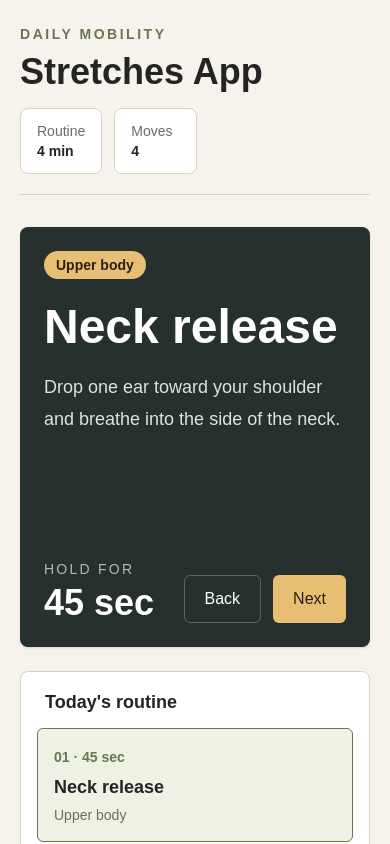
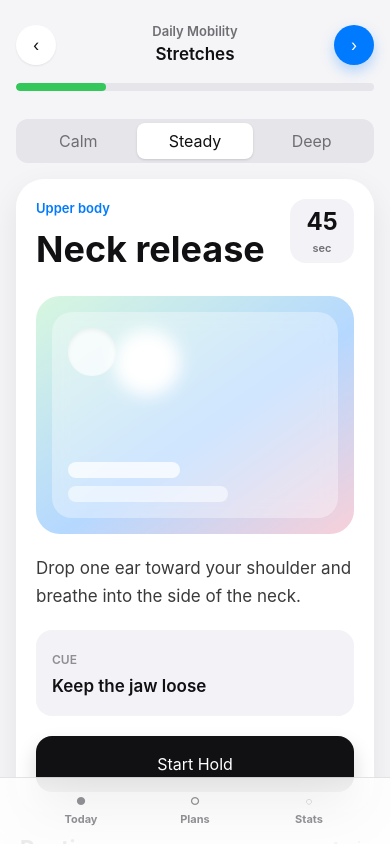
Before and after one commit to AislinnNaoimh/stretches-app, a Next.js app: page / in a window 390 px wide. Shown: the top 844 px of the page. Built offline with nearby package versions, Linux system fonts and the light colour scheme.

Commit message:
Make app mobile-first

```diff
--- a/src/app/globals.css
+++ b/src/app/globals.css
@@ -2,7 +2,7 @@
 
 :root {
   color-scheme: light;
-  background: #f6f3ed;
+  background: #f5f5f7;
 }
 
 * {
@@ -16,9 +16,25 @@ html {
 body {
   min-height: 100%;
   margin: 0;
-  font-family: Arial, Helvetica, sans-serif;
+  font-family: -apple-system, BlinkMacSystemFont, "SF Pro Text", "Segoe UI", sans-serif;
+  -webkit-font-smoothing: antialiased;
+  text-rendering: optimizeLegibility;
 }
 
 button {
   font: inherit;
+  -webkit-tap-highlight-color: transparent;
 }
+
+.ios-tab {
+  display: flex;
+  min-height: 48px;
+  flex-direction: column;
+  align-items: center;
+  justify-content: center;
+  gap: 2px;
+  border-radius: 14px;
+  color: #8e8e93;
+  font-size: 11px;
+  font-weight: 700;
+}
--- a/src/app/layout.tsx
+++ b/src/app/layout.tsx
@@ -1,9 +1,19 @@
-import type { Metadata } from "next";
+import type { Metadata, Viewport } from "next";
 import "./globals.css";
 
 export const metadata: Metadata = {
   title: "Stretches App",
-  description: "A focused stretch routine planner built with Next.js."
+  description: "A focused stretch routine planner built with Next.js.",
+  appleWebApp: {
+    capable: true,
+    statusBarStyle: "default",
+    title: "Stretches"
+  }
+};
+
+export const viewport: Viewport = {
+  themeColor: "#f5f5f7",
+  viewportFit: "cover"
 };
 
 export default function RootLayout({
--- a/src/app/page.tsx
+++ b/src/app/page.tsx
@@ -5,142 +5,196 @@ import { useMemo, useState } from "react";
 type Stretch = {
   name: string;
   area: string;
-  duration: string;
+  duration: number;
   note: string;
+  cue: string;
 };
 
 const stretches: Stretch[] = [
   {
     name: "Neck release",
     area: "Upper body",
-    duration: "45 sec",
-    note: "Drop one ear toward your shoulder and breathe into the side of the neck."
+    duration: 45,
+    note: "Drop one ear toward your shoulder and breathe into the side of the neck.",
+    cue: "Keep the jaw loose"
   },
   {
     name: "Chest opener",
     area: "Posture",
-    duration: "60 sec",
-    note: "Interlace fingers behind your back, lift the chest, and keep the ribs soft."
+    duration: 60,
+    note: "Interlace fingers behind your back, lift the chest, and keep the ribs soft.",
+    cue: "Breathe into the ribs"
   },
   {
     name: "Hip flexor lunge",
     area: "Hips",
-    duration: "75 sec",
-    note: "Tuck the pelvis gently and shift forward until the front of the hip opens."
+    duration: 75,
+    note: "Tuck the pelvis gently and shift forward until the front of the hip opens.",
+    cue: "Glute on, ribs down"
   },
   {
     name: "Hamstring fold",
     area: "Legs",
-    duration: "60 sec",
-    note: "Hinge from the hips with a long spine and keep a small bend in the knee."
+    duration: 60,
+    note: "Hinge from the hips with a long spine and keep a small bend in the knee.",
+    cue: "Reach through the heel"
   }
 ];
 
 export default function Home() {
   const [activeIndex, setActiveIndex] = useState(0);
+  const [pace, setPace] = useState<"calm" | "steady" | "deep">("steady");
   const activeStretch = stretches[activeIndex];
 
   const routineLength = useMemo(
-    () => stretches.reduce((total, stretch) => total + Number.parseInt(stretch.duration, 10), 0),
+    () => stretches.reduce((total, stretch) => total + stretch.duration, 0),
     []
   );
+  const progress = ((activeIndex + 1) / stretches.length) * 100;
 
   return (
-    <main className="min-h-screen bg-[#f6f3ed] text-[#242424]">
-      <section className="mx-auto flex min-h-screen w-full max-w-6xl flex-col gap-8 px-5 py-6 sm:px-8 lg:px-10">
-        <header className="flex flex-wrap items-center justify-between gap-4 border-b border-[#d8d1c4] pb-5">
-          <div>
-            <p className="text-sm font-semibold uppercase tracking-[0.18em] text-[#6a7651]">
-              Daily mobility
-            </p>
-            <h1 className="mt-2 text-4xl font-bold tracking-normal sm:text-5xl">
-              Stretches App
-            </h1>
+    <main className="min-h-screen bg-[#f5f5f7] text-[#111113]">
+      <section className="mx-auto flex min-h-screen w-full max-w-md flex-col px-4 pb-[calc(92px+env(safe-area-inset-bottom))] pt-[calc(14px+env(safe-area-inset-top))] sm:max-w-lg">
+        <header className="sticky top-0 z-10 -mx-4 bg-[#f5f5f7]/85 px-4 pb-3 pt-[calc(8px+env(safe-area-inset-top))] backdrop-blur-xl">
+          <div className="flex items-center justify-between">
+            <button
+              aria-label="Previous stretch"
+              className="grid h-10 w-10 place-items-center rounded-full bg-white text-2xl font-medium shadow-[0_1px_2px_rgba(0,0,0,0.08)]"
+              onClick={() =>
+                setActiveIndex((current) => (current === 0 ? stretches.length - 1 : current - 1))
+              }
+              type="button"
+            >
+              ‹
+            </button>
+            <div className="text-center">
+              <p className="text-[13px] font-semibold text-[#6e6e73]">Daily Mobility</p>
+              <h1 className="text-[17px] font-semibold">Stretches</h1>
             </div>
-          <div className="grid grid-cols-2 gap-3 text-sm">
-            <div className="rounded-lg border border-[#d8d1c4] bg-white px-4 py-3">
-              <span className="block text-[#6f6b63]">Routine</span>
-              <strong>{Math.round(routineLength / 60)} min</strong>
+            <button
+              aria-label="Next stretch"
+              className="grid h-10 w-10 place-items-center rounded-full bg-[#007aff] text-2xl font-medium text-white shadow-[0_6px_14px_rgba(0,122,255,0.28)]"
+              onClick={() =>
+                setActiveIndex((current) => (current === stretches.length - 1 ? 0 : current + 1))
+              }
+              type="button"
+            >
+              ›
+            </button>
           </div>
-            <div className="rounded-lg border border-[#d8d1c4] bg-white px-4 py-3">
-              <span className="block text-[#6f6b63]">Moves</span>
-              <strong>{stretches.length}</strong>
-            </div>
+          <div className="mt-4 h-2 overflow-hidden rounded-full bg-[#e5e5ea]">
+            <div
+              className="h-full rounded-full bg-[#34c759] transition-all duration-300"
+              style={{ width: `${progress}%` }}
+            />
           </div>
         </header>
 
-        <div className="grid flex-1 gap-6 lg:grid-cols-[1fr_360px]">
-          <section className="flex min-h-[420px] flex-col justify-between rounded-lg bg-[#26312f] p-6 text-white shadow-sm sm:p-8">
+        <div className="mt-4 grid grid-cols-3 rounded-xl bg-[#e5e5ea] p-1">
+          {(["calm", "steady", "deep"] as const).map((mode) => (
+            <button
+              className={`h-9 rounded-lg text-[13px] font-semibold capitalize transition ${
+                pace === mode ? "bg-white text-[#111113] shadow-sm" : "text-[#6e6e73]"
+              }`}
+              key={mode}
+              onClick={() => setPace(mode)}
+              type="button"
+            >
+              {mode}
+            </button>
+          ))}
+        </div>
+
+        <section className="mt-4 rounded-[28px] bg-white p-5 shadow-[0_12px_32px_rgba(0,0,0,0.08)]">
+          <div className="flex items-start justify-between gap-4">
             <div>
-              <span className="inline-flex rounded-full bg-[#e7be73] px-3 py-1 text-sm font-semibold text-[#2a2112]">
-                {activeStretch.area}
-              </span>
-              <h2 className="mt-6 max-w-2xl text-5xl font-bold tracking-normal sm:text-6xl">
+              <p className="text-[13px] font-semibold text-[#007aff]">{activeStretch.area}</p>
+              <h2 className="mt-2 text-4xl font-bold leading-tight tracking-normal">
                 {activeStretch.name}
               </h2>
-              <p className="mt-5 max-w-xl text-lg leading-8 text-[#dce3dc]">
-                {activeStretch.note}
-              </p>
+            </div>
+            <div className="grid h-16 w-16 shrink-0 place-items-center rounded-2xl bg-[#f2f2f7] text-center">
+              <span className="text-2xl font-bold">{activeStretch.duration}</span>
+              <span className="-mt-3 text-[11px] font-semibold text-[#6e6e73]">sec</span>
+            </div>
           </div>
 
-            <div className="mt-10 flex flex-wrap items-end justify-between gap-5">
-              <div>
-                <span className="block text-sm uppercase tracking-[0.16em] text-[#aebbae]">
-                  Hold for
-                </span>
-                <strong className="mt-1 block text-4xl">{activeStretch.duration}</strong>
+          <div className="mt-6 aspect-[4/3] rounded-[24px] bg-[radial-gradient(circle_at_35%_28%,#ffffff_0,#ffffff_12%,transparent_13%),linear-gradient(145deg,#d7f7df,#b5d8ff_55%,#f8d0d9)] p-4">
+            <div className="flex h-full flex-col justify-between rounded-[20px] bg-white/35 p-4 backdrop-blur-sm">
+              <div className="h-12 w-12 rounded-full bg-white/70 shadow-inner" />
+              <div className="space-y-2">
+                <div className="h-4 w-28 rounded-full bg-white/75" />
+                <div className="h-4 w-40 rounded-full bg-white/55" />
               </div>
-              <div className="flex gap-3">
+            </div>
+          </div>
+
+          <p className="mt-5 text-[17px] leading-7 text-[#3a3a3c]">{activeStretch.note}</p>
+
+          <div className="mt-5 rounded-2xl bg-[#f2f2f7] p-4">
+            <span className="text-[12px] font-semibold uppercase text-[#8e8e93]">Cue</span>
+            <p className="mt-1 text-[17px] font-semibold">{activeStretch.cue}</p>
+          </div>
+
           <button
-                  className="h-12 rounded-md border border-white/25 px-5 font-semibold text-white transition hover:bg-white/10"
+            className="mt-5 h-14 w-full rounded-2xl bg-[#111113] text-[17px] font-semibold text-white shadow-[0_10px_20px_rgba(17,17,19,0.16)]"
             onClick={() =>
-                    setActiveIndex((current) =>
-                      current === 0 ? stretches.length - 1 : current - 1
-                    )
+              setActiveIndex((current) => (current === stretches.length - 1 ? 0 : current + 1))
             }
             type="button"
           >
-                  Back
+            Start Hold
           </button>
-                <button
-                  className="h-12 rounded-md bg-[#e7be73] px-5 font-semibold text-[#2a2112] transition hover:bg-[#f0ca83]"
-                  onClick={() =>
-                    setActiveIndex((current) =>
-                      current === stretches.length - 1 ? 0 : current + 1
-                    )
-                  }
-                  type="button"
-                >
-                  Next
-                </button>
-              </div>
-            </div>
         </section>
 
-          <aside className="rounded-lg border border-[#d8d1c4] bg-white p-4">
-            <h2 className="px-2 pb-3 text-lg font-bold">Today&apos;s routine</h2>
-            <div className="space-y-2">
+        <section className="mt-5">
+          <div className="flex items-center justify-between px-1">
+            <h2 className="text-[22px] font-bold">Routine</h2>
+            <span className="text-[15px] font-semibold text-[#6e6e73]">
+              {Math.round(routineLength / 60)} min
+            </span>
+          </div>
+          <div className="mt-3 overflow-hidden rounded-2xl bg-white">
             {stretches.map((stretch, index) => (
               <button
-                  className={`w-full rounded-md border p-4 text-left transition ${
-                    index === activeIndex
-                      ? "border-[#6a7651] bg-[#eef2e4]"
-                      : "border-[#e7e0d4] bg-white hover:border-[#b8aa93]"
-                  }`}
+                className="flex min-h-20 w-full items-center gap-3 border-b border-[#f2f2f7] px-4 py-3 text-left last:border-b-0"
                 key={stretch.name}
                 onClick={() => setActiveIndex(index)}
                 type="button"
               >
-                  <span className="text-sm font-semibold text-[#6a7651]">
-                    {String(index + 1).padStart(2, "0")} · {stretch.duration}
+                <span
+                  className={`grid h-9 w-9 shrink-0 place-items-center rounded-full text-sm font-bold ${
+                    index === activeIndex ? "bg-[#007aff] text-white" : "bg-[#f2f2f7] text-[#6e6e73]"
+                  }`}
+                >
+                  {index + 1}
                 </span>
-                  <strong className="mt-1 block text-lg">{stretch.name}</strong>
-                  <span className="mt-1 block text-sm text-[#6f6b63]">{stretch.area}</span>
+                <span className="min-w-0 flex-1">
+                  <strong className="block truncate text-[17px]">{stretch.name}</strong>
+                  <span className="mt-0.5 block text-[14px] text-[#6e6e73]">{stretch.area}</span>
+                </span>
+                <span className="text-[15px] font-semibold text-[#8e8e93]">{stretch.duration}s</span>
               </button>
             ))}
           </div>
-          </aside>
+        </section>
+
+        <nav className="fixed inset-x-0 bottom-0 z-20 border-t border-black/10 bg-white/85 px-6 pb-[calc(10px+env(safe-area-inset-bottom))] pt-2 backdrop-blur-xl">
+          <div className="mx-auto grid max-w-md grid-cols-3">
+            <button className="ios-tab text-[#007aff]" type="button">
+              <span>●</span>
+              <span>Today</span>
+            </button>
+            <button className="ios-tab" type="button">
+              <span>○</span>
+              <span>Plans</span>
+            </button>
+            <button className="ios-tab" type="button">
+              <span>◌</span>
+              <span>Stats</span>
+            </button>
           </div>
+        </nav>
       </section>
     </main>
   );
```
Lines whose indentation alone changed are shown as unchanged.
